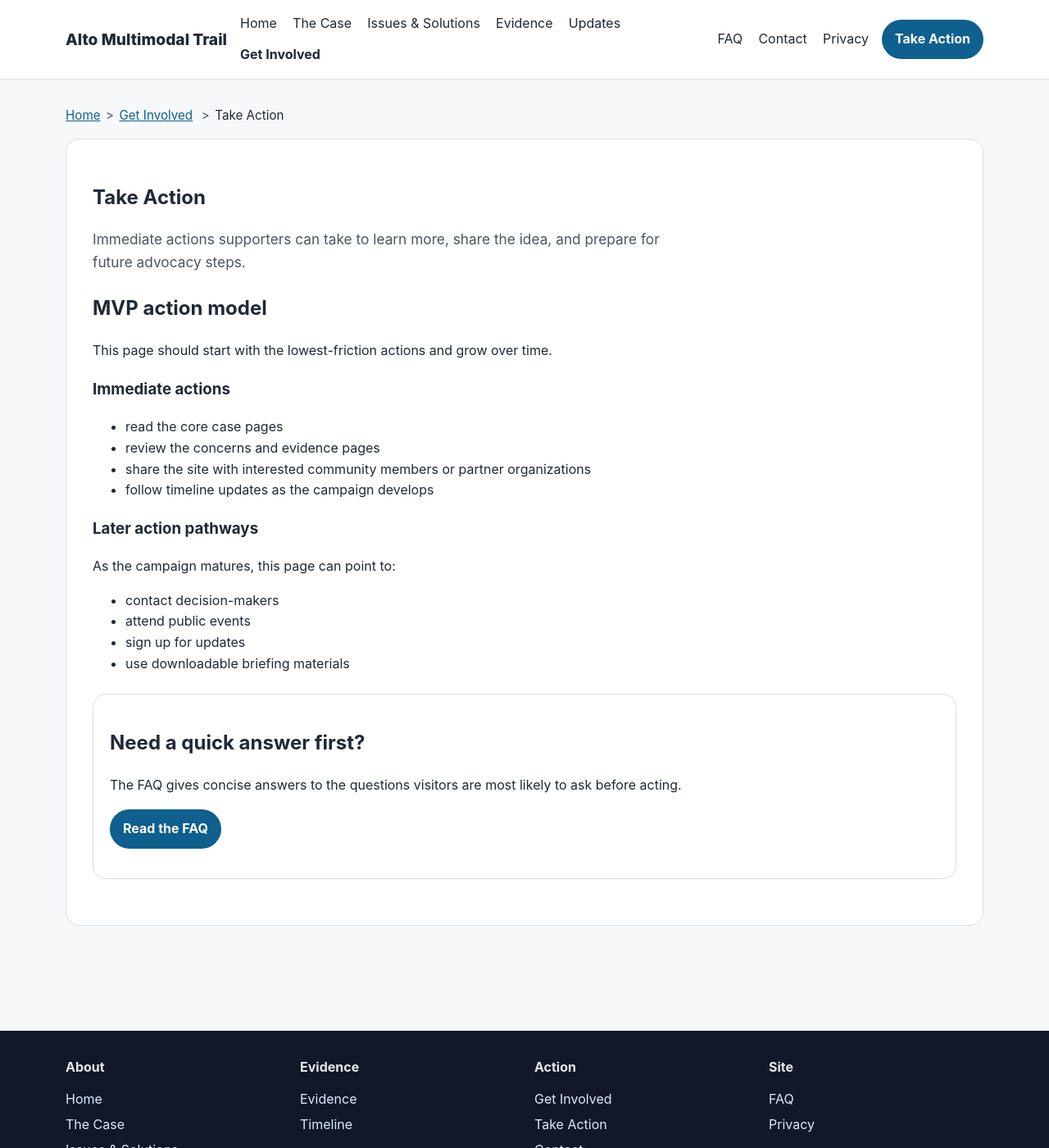
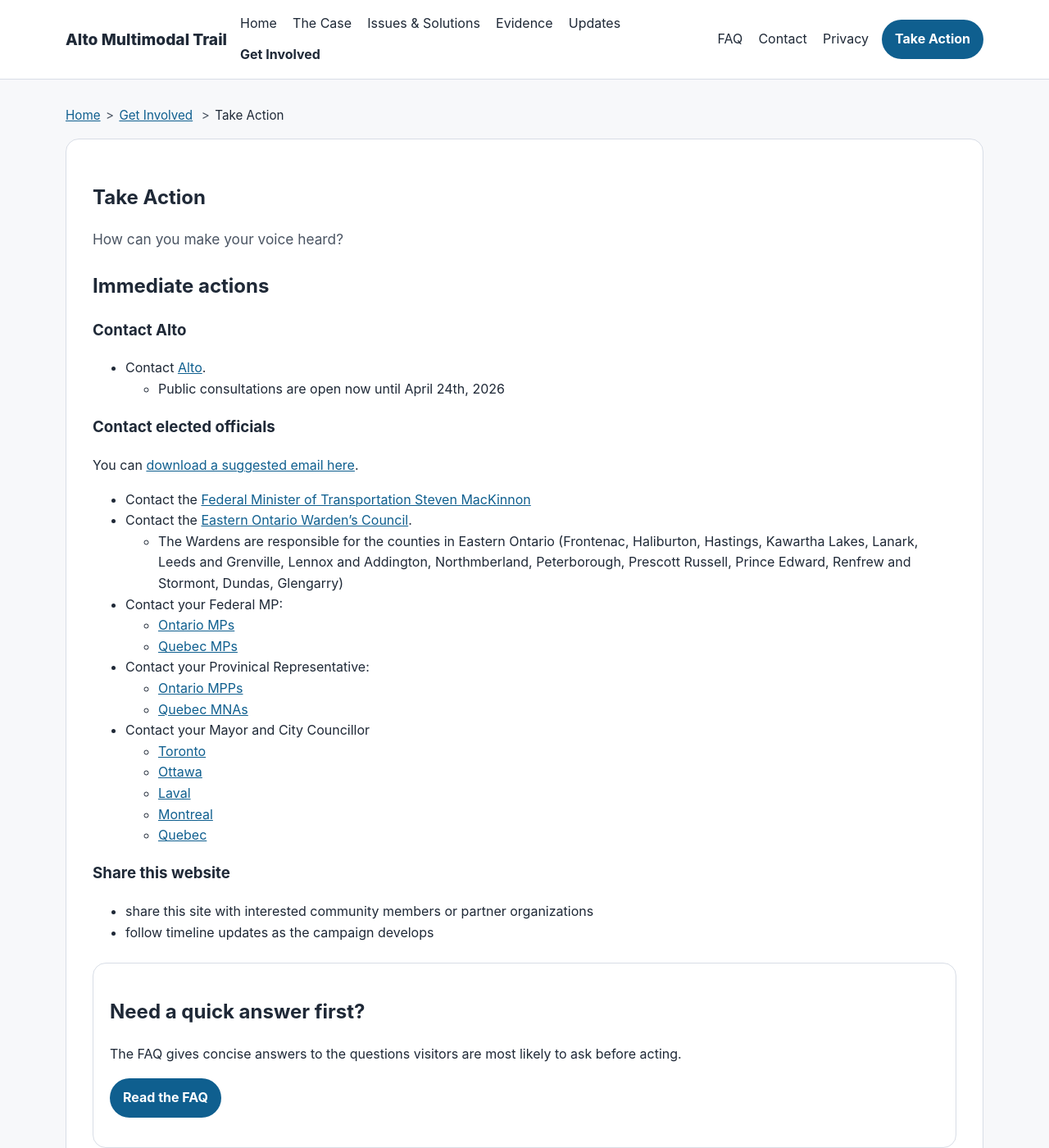
Before and after one commit to AltoMultiModalPathway/AltoMultiModalCorridor, a Jekyll site: the page built from get-involved/take-action.md, in a window 1280 px wide and 1400 px high. Shown: the whole window at 82% size. Built offline with Jekyll 4.4.1, drawn with Linux system fonts in a browser that asks for light colours.

Commit message:
added take action section

```diff
--- a/get-involved/take-action.md
+++ b/get-involved/take-action.md
@@ -1,30 +1,44 @@
 ---
 title: Take Action
-summary: Immediate actions supporters can take to learn more, share the idea, and prepare for future advocacy steps.
+summary: How can you make your voice heard?
 permalink: /get-involved/take-action/
 section_title: Get Involved
 section_url: /get-involved/
 ---
 
-## MVP action model
+## Immediate actions
 
-This page should start with the lowest-friction actions and grow over time.
+### Contact Alto
 
-### Immediate actions
+- Contact [Alto](https://www.altotrain.ca/en/public-consultation).
+  - Public consultations are open now until April 24th, 2026
 
-- read the core case pages
-- review the concerns and evidence pages
-- share the site with interested community members or partner organizations
+### Contact elected officials
+
+<p>
+  You can <a href="{{ 'assets/docs/take-action\letter.txt' | relative_url }}" download="letter.txt">download a suggested email here</a>.
+</p>
+
+- Contact the [Federal Minister of Transportation Steven MacKinnon](https://www.ourcommons.ca/Members/en/Steven-MacKinnon(88468))
+- Contact the [Eastern Ontario Warden's Council](https://eowc.org/contact-us/).
+  - The Wardens are responsible for the counties in Eastern Ontario (Frontenac, Haliburton, Hastings, Kawartha Lakes, Lanark, Leeds and Grenville, Lennox and Addington, Northmberland, Peterborough, Prescott Russell, Prince Edward, Renfrew and Stormont, Dundas, Glengarry)
+- Contact your Federal MP:
+  - [Ontario MPs](https://www.ourcommons.ca/members/en/search?province=ON)
+  - [Quebec MPs](https://www.ourcommons.ca/members/en/search?province=QC)
+- Contact your Provinical Representative:
+  - [Ontario MPPs](https://www.ola.org/en/members/current/contact-information)
+  - [Quebec MNAs](https://www.assnat.qc.ca/en/deputes/index.html)
+- Contact your Mayor and City Councillor
+  - [Toronto](https://www.toronto.ca/city-government/council/members-of-council/)
+  - [Ottawa](https://ottawa.ca/en/city-hall/mayor-and-city-councillors)
+  - [Laval](https://www.laval.ca/vie-democratique/hotel-de-ville-personnes-elues/membres-conseil-municipal/)
+  - [Montreal](https://montreal.ca/en/elected-officials)
+  - [Quebec](https://www.ville.quebec.qc.ca/apropos/gouvernance/conseil-municipal/membres.aspx)
+
+### Share this website
+
+- share this site with interested community members or partner organizations
 - follow timeline updates as the campaign develops
-
-### Later action pathways
-
-As the campaign matures, this page can point to:
-
-- contact decision-makers
-- attend public events
-- sign up for updates
-- use downloadable briefing materials
 
 <div class="callout">
   <h2>Need a quick answer first?</h2>
```
Also changed, not shown: assets/docs/take-action/letter.txt (added, +19 -0 lines), index.md (+0 -1 lines).
